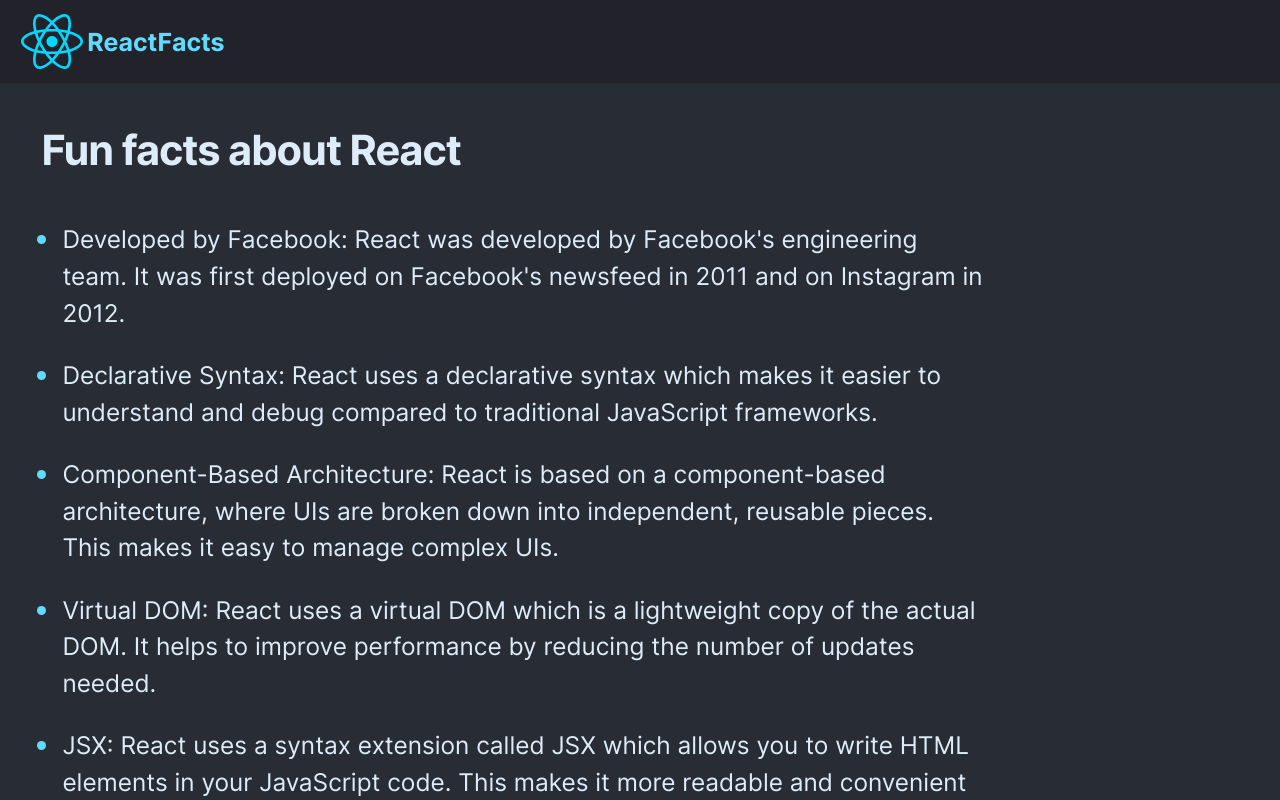
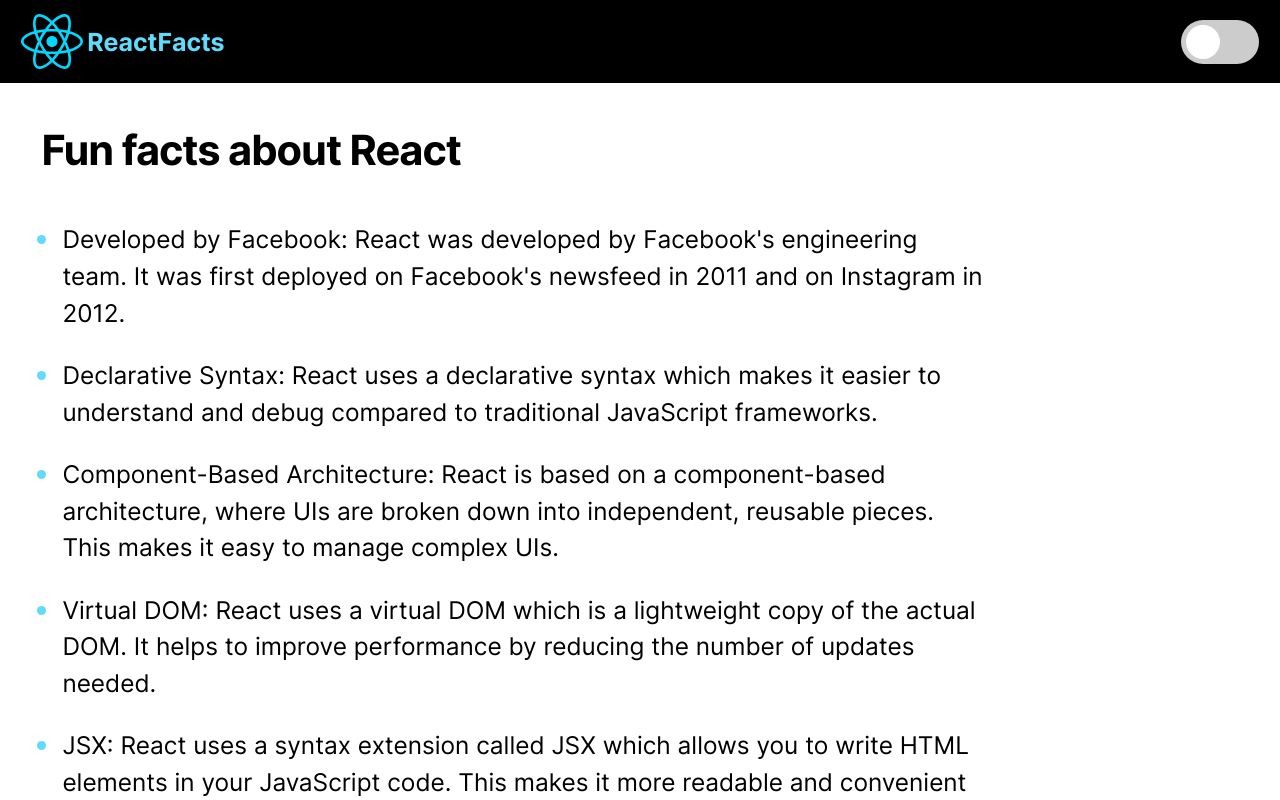
Before and after one commit to caiohenrique-3/react-facts, a React (Vite) app: page / in a window 1280 px wide. Shown: the top 800 px of the page. Built offline with nearby package versions, Linux system fonts and the light colour scheme.

Commit message:
feat: Add theme switcher

```diff
--- a/src/components/Header.jsx
+++ b/src/components/Header.jsx
@@ -1,4 +1,5 @@
 import reactLogo from "../assets/react.svg";
+import ThemeSwitch from "./ThemeSwitch";
 
 function GetHeader() {
   return (
@@ -9,6 +10,8 @@ function GetHeader() {
         alt="Logo of the React Javascript Framework"
       />
       <h3 className="logo-text">ReactFacts</h3>
+
+      <ThemeSwitch />
     </header>
   );
 }
--- /dev/null
+++ b/src/components/ThemeSwitch.jsx
@@ -0,0 +1,66 @@
+import { useEffect, useState } from "react";
+
+export default function ThemeSwitch() {
+  const [darkModeEnabled, setDarkModeEnabled] = useState(
+    window.matchMedia("(prefers-color-scheme: dark)").matches,
+  );
+
+  useEffect(() => {
+    const darkModeListener = (e) => {
+      setDarkModeEnabled(e.matches);
+    };
+
+    const mediaQuery = window.matchMedia("(prefers-color-scheme: dark)");
+    mediaQuery.addEventListener("change", darkModeListener);
+
+    return () => mediaQuery.removeEventListener("change", darkModeListener);
+  }, []);
+
+  function handleThemeChange() {
+    setDarkModeEnabled((prevMode) => !prevMode);
+  }
+
+  useEffect(() => {
+    const root = document.documentElement;
+
+    if (darkModeEnabled) {
+      for (const [variable, value] of Object.entries(darkTheme)) {
+        root.style.setProperty(variable, value);
+      }
+    } else {
+      for (const [variable, value] of Object.entries(lightTheme)) {
+        root.style.setProperty(variable, value);
+      }
+    }
+  }, [darkModeEnabled]);
+
+  const lightTheme = {
+    "--bg-color": "white",
+    "--text-color": "black",
+    "--header-bg-color": "black",
+    "--header-text-color": "white",
+  };
+
+  const darkTheme = {
+    "--bg-color": "#282d35",
+    "--text-color": "#deebf8",
+    "--header-bg-color": "#21222a",
+    "--header-text-color": "white",
+  };
+
+  return (
+    <>
+      <div className="theme-switch-wrapper">
+        <label className="theme-switch" htmlFor="checkbox">
+          <input
+            type="checkbox"
+            id="checkbox"
+            onChange={handleThemeChange}
+            checked={darkModeEnabled}
+          />
+          <div className="slider round"></div>
+        </label>
+      </div>
+    </>
+  );
+}
--- a/src/styles/index.css
+++ b/src/styles/index.css
@@ -30,9 +30,16 @@
   font-size: clamp(1rem, 0.25rem + 1.5vw, 1.3rem);
 }
 
+:root {
+  --bg-color: white;
+  --text-color: black;
+  --header-bg-color: black;
+  --header-text-color: white;
+}
+
 body {
-  background-color: #282d35;
-  color: #deebf8;
+  background-color: var(--bg-color);
+  color: var(--text-color);
 }
 
 header {
@@ -40,8 +47,8 @@ header {
   align-items: center;
   padding: 1rem 1rem 1rem 1rem;
   height: 4rem;
-  background-color: #21222a;
-  color: white;
+  background-color: var(--header-bg-color);
+  color: var(--header-text-color);
   font-weight: 600;
 }
 
@@ -102,12 +109,78 @@ main ul li:last-child {
   padding-block-end: 2rem;
 }
 
+.theme-switch-wrapper {
+  display: flex;
+  align-items: center;
+
+  em {
+    margin-left: 0.625rem;
+    font-size: 1rem;
+  }
+}
+.theme-switch {
+  display: inline-block;
+  height: 2.125rem;
+  position: relative;
+  width: 3.75rem;
+}
+
+.theme-switch input {
+  display: none;
+}
+
+.slider {
+  background-color: #ccc;
+  bottom: 0;
+  cursor: pointer;
+  left: 0;
+  position: absolute;
+  right: 0;
+  top: 0;
+  transition: 0.4s;
+}
+
+.slider:before {
+  background-color: #fff;
+  bottom: 0.25rem;
+  content: "";
+  height: 1.625rem;
+  left: 0.25rem;
+  position: absolute;
+  transition: 0.4s;
+  width: 1.625rem;
+}
+
+input:checked + .slider {
+  background-color: #66bb6a;
+}
+
+input:checked + .slider:before {
+  transform: translateX(1.625rem);
+}
+
+.slider.round {
+  border-radius: 2.125rem;
+}
+
+.slider.round:before {
+  border-radius: 50%;
+}
+
 footer {
-  background-color: #21222a;
-  color: white;
+  background-color: var(--header-bg-color);
+  color: var(--header-text-color);
   padding: 1rem 1rem 1rem 1rem;
   margin-block-start: 1rem;
   display: flex;
   justify-content: center;
   align-items: center;
 }
+
+footer a {
+  color: var(--header-text-color);
+}
+
+footer a:hover {
+  font-size: 1.5rem;
+}
```
